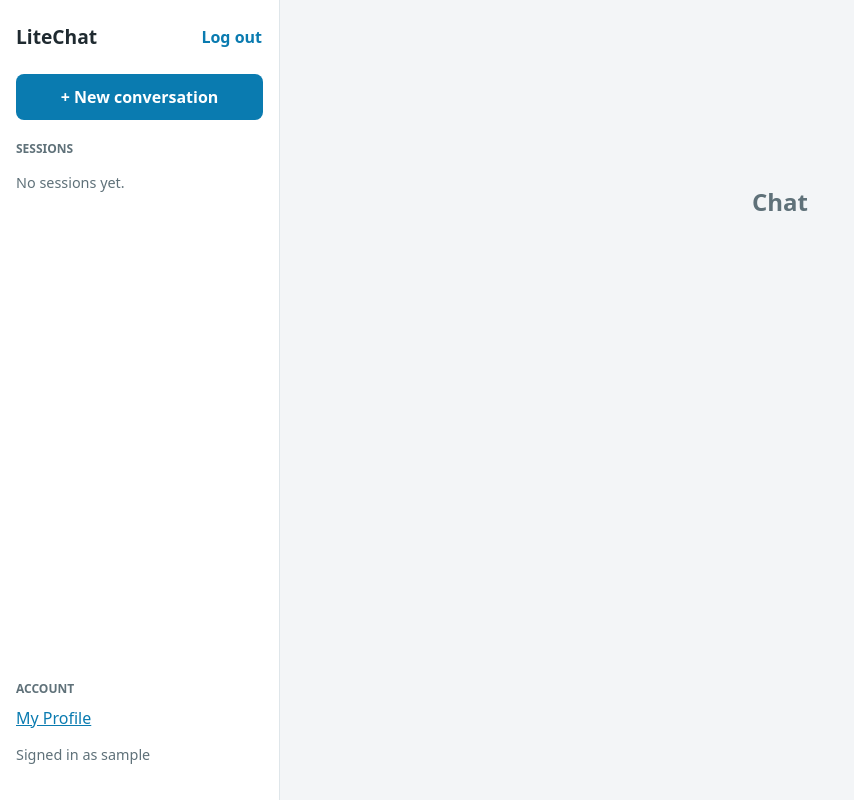
After one commit to Liam-Yu12/midterm, a Django app: page /chat/ in a window 1280 px wide. The commit adds this page. Shown: the whole page, without its empty margins (0-854 px from the left). Run offline with Django 5.2, Linux system fonts and the light colour scheme; the visitor is signed in with stand-in values (Sample User, id 1); parts of the project's set-up code (start-up, migrations or seed data) failed here and were passed over.

Commit message:
feat: add login and logout
Django built-in LoginView/LogoutView (POST) at /login/ and /logout/, a
LiteChat-style login page, the sidebar app layout, and a login-protected
placeholder /chat/ page, with auth tests.

Co-Authored-By: Claude Opus 5.5 <noreply@anthropic.com>

```diff
--- a/chat/urls.py
+++ b/chat/urls.py
@@ -1,4 +1,9 @@
+from django.urls import path
+
+from . import views
+
 app_name = 'chat'
 
-# Routes are added from Phase 5 onward (see doc/plan/litechat-mvp.md).
-urlpatterns = []
+urlpatterns = [
+    path('', views.home, name='home'),
+]
--- a/chat/views.py
+++ b/chat/views.py
@@ -1,3 +1,7 @@
+from django.contrib.auth.decorators import login_required
 from django.shortcuts import render
 
-# Create your views here.
+
+@login_required
+def home(request):
+    return render(request, 'chat/home.html')
--- a/litechat/urls.py
+++ b/litechat/urls.py
@@ -1,12 +1,14 @@
 """URL configuration for the LiteChat MVP. Route table: doc/plan/litechat-mvp.md."""
 from django.contrib import admin
+from django.contrib.auth import views as auth_views
 from django.urls import include, path
 from django.views.generic import RedirectView
 
 urlpatterns = [
     path('admin/', admin.site.urls),
     path('', RedirectView.as_view(url='/chat/', permanent=False)),
+    path('login/', auth_views.LoginView.as_view(redirect_authenticated_user=True), name='login'),
+    path('logout/', auth_views.LogoutView.as_view(), name='logout'),
     path('chat/', include('chat.urls')),
     path('', include('billing.urls')),
-    # Login/logout views are wired in Phase 2.
 ]
--- a/static/css/app.css
+++ b/static/css/app.css
@@ -27,3 +27,69 @@ a { color: var(--primary); }
   margin: 0 auto;
   padding: 24px 16px;
 }
+
+.muted { color: var(--muted); font-size: 0.9rem; }
+
+.card {
+  background: var(--surface);
+  border: 1px solid var(--border);
+  border-radius: var(--radius);
+  padding: 24px;
+}
+
+.btn {
+  display: inline-block;
+  border: 1px solid transparent;
+  border-radius: 8px;
+  padding: 10px 16px;
+  font: inherit;
+  font-weight: 600;
+  text-decoration: none;
+  cursor: pointer;
+}
+.btn-primary { background: var(--primary); color: #fff; }
+.btn-link { background: none; color: var(--primary); padding: 4px 0; }
+
+input[type="text"], input[type="password"], textarea, select {
+  width: 100%;
+  padding: 10px 12px;
+  border: 1px solid var(--border);
+  border-radius: 8px;
+  font: inherit;
+  background: #fbfcfd;
+}
+
+.form-error {
+  color: #b42318;
+  background: #fef3f2;
+  border: 1px solid #fecdca;
+  border-radius: 8px;
+  padding: 8px 12px;
+}
+
+/* --- Login --- */
+.login-page { max-width: 420px; margin: 10vh auto; padding: 0 16px; }
+.login-title { text-align: center; font-size: 2.25rem; margin-bottom: 16px; }
+.login-card { display: flex; flex-direction: column; gap: 8px; }
+.login-card label { font-size: 0.8rem; text-transform: uppercase; color: var(--muted); margin-top: 8px; }
+.login-card button { margin-top: 16px; }
+
+/* --- App layout: sidebar + main --- */
+.app { display: flex; min-height: 100vh; }
+.sidebar {
+  width: 280px;
+  flex-shrink: 0;
+  background: var(--surface);
+  border-right: 1px solid var(--border);
+  padding: 20px 16px;
+  display: flex;
+  flex-direction: column;
+  gap: 20px;
+}
+.sidebar-header { display: flex; justify-content: space-between; align-items: center; }
+.brand { font-weight: 700; font-size: 1.2rem; color: var(--text); text-decoration: none; }
+.sidebar-new { text-align: center; }
+.sidebar-heading { font-size: 0.75rem; text-transform: uppercase; color: var(--muted); margin: 0 0 8px; }
+.sidebar-footer { margin-top: auto; }
+.main { flex: 1; padding: 24px; min-width: 0; }
+.empty-state { text-align: center; margin-top: 20vh; color: var(--muted); }
--- /dev/null
+++ b/templates/app_layout.html
@@ -0,0 +1,35 @@
+{% extends "base.html" %}
+
+{% block body %}
+<div class="app">
+  <aside class="sidebar">
+    <div class="sidebar-header">
+      <a href="/chat/" class="brand">LiteChat</a>
+      <form method="post" action="{% url 'logout' %}" class="logout-form">
+        {% csrf_token %}
+        <button type="submit" class="btn btn-link">Log out</button>
+      </form>
+    </div>
+
+    {# /chat/new/ is added in Phase 5 and /profile/ in Phase 3. #}
+    <a href="/chat/new/" class="btn btn-primary sidebar-new">+ New conversation</a>
+
+    <nav class="sidebar-section">
+      <h2 class="sidebar-heading">Sessions</h2>
+      {% block session_list %}
+        <p class="muted">No sessions yet.</p>
+      {% endblock %}
+    </nav>
+
+    <nav class="sidebar-section sidebar-footer">
+      <h2 class="sidebar-heading">Account</h2>
+      <a href="/profile/">My Profile</a>
+      <p class="muted">Signed in as {{ user.get_username }}</p>
+    </nav>
+  </aside>
+
+  <main class="main">
+    {% block content %}{% endblock %}
+  </main>
+</div>
+{% endblock %}
--- /dev/null
+++ b/templates/chat/home.html
@@ -0,0 +1,10 @@
+{% extends "app_layout.html" %}
+
+{% block title %}Chat · LiteChat{% endblock %}
+
+{% block content %}
+{# Placeholder landing page; Phase 5.4 replaces it with the "Start a New Conversation" empty state. #}
+<section class="empty-state">
+  <h1>Chat</h1>
+</section>
+{% endblock %}
```
Also changed, not shown: chat/tests/test_auth.py (added, +78 -0 lines), templates/registration/login.html (added, +23 -0 lines), chat/tests/__init__.py (added).
